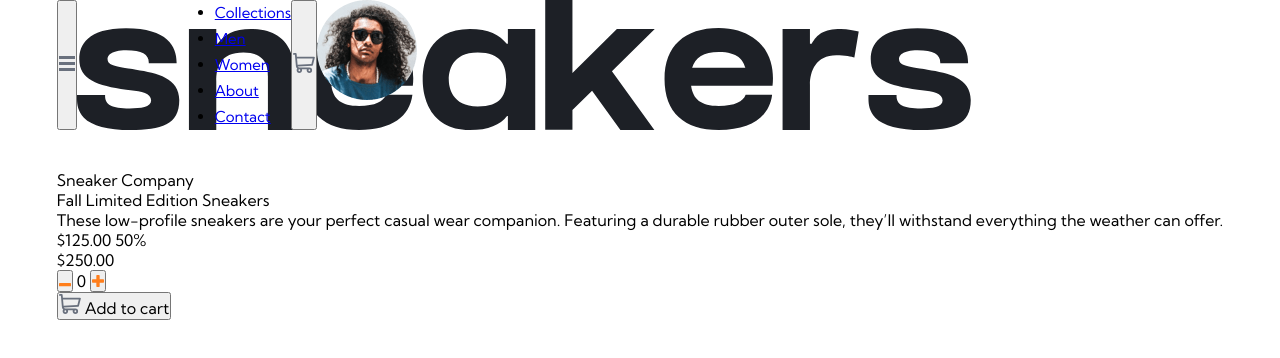
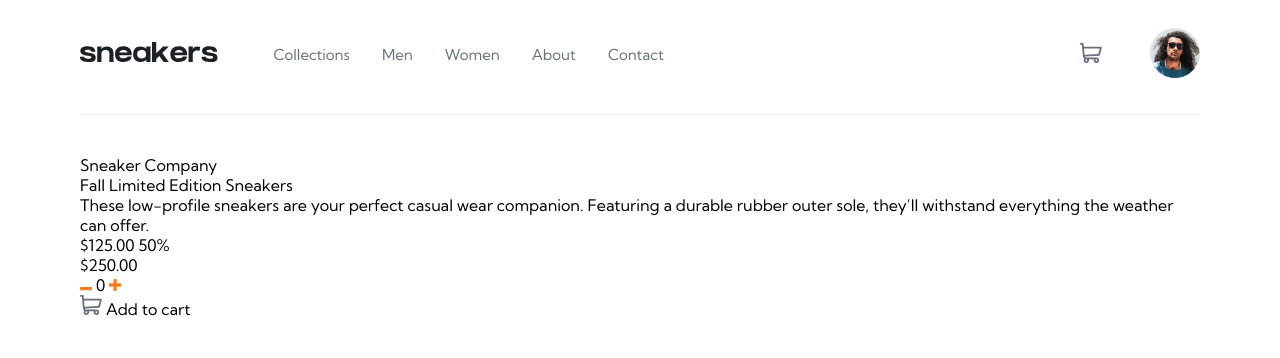
Before and after one commit to olaide-hok/ecom-product-page, a website: page index.html in a window 1280 px wide. Drawn offline with nearby package versions, Linux system fonts and the light colour scheme.

Commit message:
add navigation styles

```diff
--- a/styles/styles.scss
+++ b/styles/styles.scss
@@ -34,14 +34,127 @@ body {
   display: flex;
 }
 
+button {
+  border: none;
+  background: none;
+
+  &:hover {
+    cursor: pointer;
+  }
+}
+
+a {
+  text-decoration: none;
+}
+
+ul {
+  list-style-type: none;
+}
+
+.sneakers {
+  .navigation {
+    .desktop_nav {
+      display: flex;
+      justify-content: space-between;
+      align-items: center;
+      padding: rem(21px) $spacing-300 $spacing-300;
+      border-bottom: 1px solid $grey-100;
+
+      .menu-links_wrapper {
+        .menu_icon-and-logo {
+          align-items: baseline;
+          column-gap: $spacing-200;
+
+          .logo {
+            width: rem(137.5px);
+            height: rem(20px);
+          }
+          .mobile_menu-btn {
+            img {
+              width: 16px;
+              height: 15px;
+            }
+          }
+        }
+
+        .links {
+          display: none;
+        }
+      }
+
+      .avatar_cart {
+        column-gap: $spacing-300;
+
+        .cart-btn {
+          // border: none;
+          // background: none;
+        }
+
+        .avatar {
+          img {
+            height: 1.5rem;
+            width: 1.5rem;
+          }
+        }
+      }
+    }
+  }
+}
 
 @media screen and (min-width: 768px) {
+  .sneakers {
+    padding: rem(28px) $spacing-1000;
+    .navigation {
+      .desktop_nav {
+        padding: 0;
+        padding-bottom: $spacing-400;
+        .menu-links_wrapper {
+          .links {
+            display: none;
+          }
+        }
 
+        .avatar_cart {
+          column-gap: $spacing-600;
+
+          .avatar {
+            img {
+              height: rem(50px);
+              width: rem(50px);
+            }
+          }
+        }
+      }
+    }
+  }
 }
 
 @media screen and (min-width: 1024px) {
+  .sneakers {
+    .navigation {
+      .desktop_nav {
+        .menu-links_wrapper {
+          column-gap: $spacing-700;
+          .menu_icon-and-logo {
+            .mobile_menu-btn {
+              display: none;
+            }
+          }
+
+          .links {
+            display: flex;
+            column-gap: $spacing-400;
+            li {
+              a {
+                color: $grey-500;
+              }
+            }
+          }
+        }
+      }
+    }
+  }
 }
 
 @media screen and (min-width: 1440px) {
-
 }
```
Also changed, not shown: styles/styles.css (added), 1 other file.
